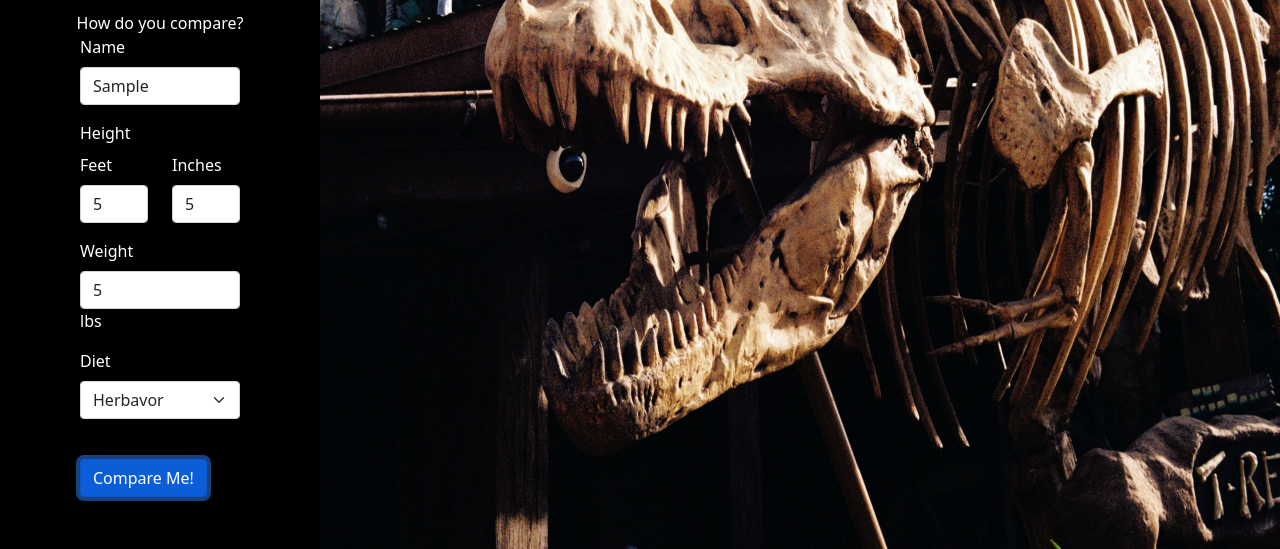
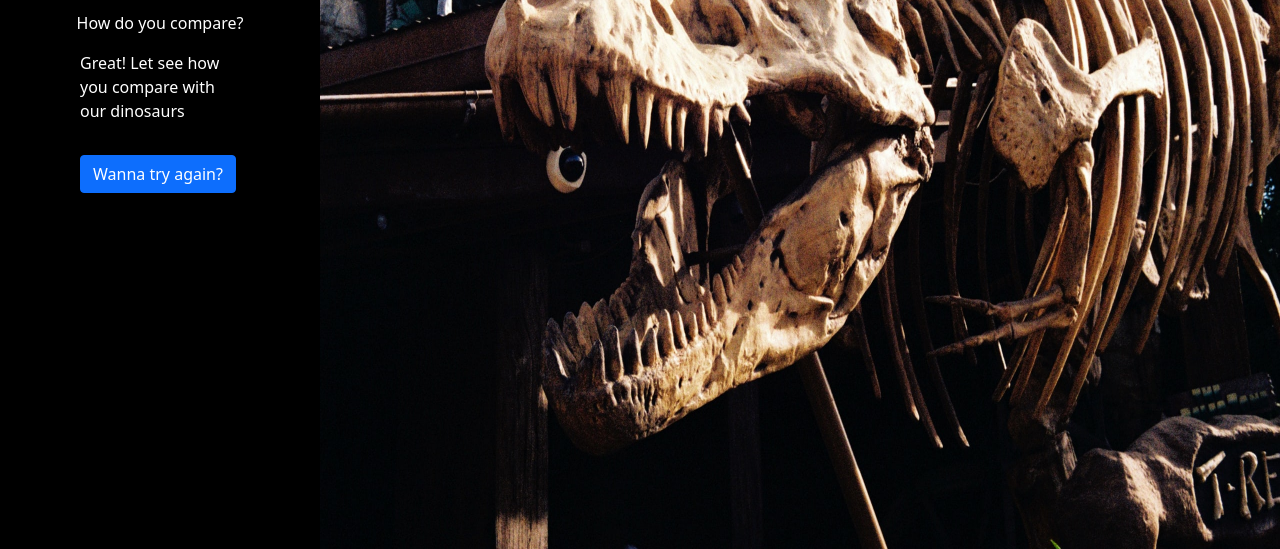
Before and after one commit to nhantran3395/udacity_intermediateJSnanodegree_chap2_final_project, a plain HTML site: page index.html in a window 1280 px wide. Both pictures are taken after typing "Sample", "5", "5", "5" into the empty fields and a click on the button "Compare Me!". Shown: the part 251-800 px from the top of the page. Drawn offline with nearby package versions, Linux system fonts and the light colour scheme.

Commit message:
feat: create infographics showing user and dinosaurs
store user input data into human object, remove form-user-info, show form-user-try-again when press on compare me

```diff
--- a/app.js
+++ b/app.js
@@ -1,23 +1,10 @@
 console.log("dinosaur rocks!")
 
-const form = document.forms["user-info"]
-
-form.addEventListener("submit", function (event) {
-  event.preventDefault()
-  const formData = new FormData(this)
-  const entries = formData.entries()
-  const data = Object.fromEntries(entries)
-
-  const userName = data["user-name"]
-  const userHeight = data["user-height-feet"]
-  const userWeight = data["user-weight"]
-  const userDiet = data["user-diet"]
-
 const human = (function () {
-    let _name = userName
-    let _height = userHeight
-    let _weight = userWeight
-    let _diet = userDiet
+  let _name
+  let _height
+  let _weight
+  let _diet
 
   function getName() {
     return _name
@@ -43,5 +30,19 @@ form.addEventListener("submit", function (event) {
   }
 })()
 
-  console.log(human)
+const formUserInfo = document.forms["user-info"]
+
+formUserInfo.addEventListener("submit", function (event) {
+  event.preventDefault()
+  const formData = new FormData(this)
+  const entries = formData.entries()
+  const data = Object.fromEntries(entries)
+
+  human.name = data["user-name"]
+  human.height = data["user-height-feet"]
+  human.weight = data["user-weight"]
+  human.diet = data["user-diet"]
+
+  formUserInfo.remove()
+  document.getElementById("form-user-try-again").style.removeProperty("display")
 })
--- a/index.html
+++ b/index.html
@@ -24,16 +24,16 @@
       <span style="color: white">How do you compare?</span>
 
       <div class="w-50 h-50">
-        <form name="user-info">
+        <form name="user-info" id="form-user-info">
           <div class="mb-3">
-            <label for="user-name" class="form-label" style="color: white"
+            <label for="input-user-name" class="form-label" style="color: white"
               >Name</label
             >
             <input
               type="input"
               class="form-control"
               name="user-name"
-              id="user-name"
+              id="input-user-name"
               maxlength="20"
               required
             />
@@ -43,7 +43,7 @@
             <span class="form-label" style="color: white">Height</span>
             <div class="col">
               <label
-                for="user-height-feet"
+                for="input-user-height-feet"
                 class="form-label"
                 style="color: white"
                 >Feet</label
@@ -52,13 +52,13 @@
                 type="number"
                 class="form-control"
                 name="user-height-feet"
-                id="user-height-feet"
+                id="input-user-height-feet"
                 required
               />
             </div>
             <div class="col">
               <label
-                for="user-height-inches"
+                for="input-user-height-inches"
                 class="form-label"
                 style="color: white"
                 >Inches</label
@@ -67,39 +67,65 @@
                 type="number"
                 class="form-control"
                 name="user-height-inches"
-                id="user-height-inches"
+                id="input-user-height-inches"
                 required
               />
             </div>
           </div>
 
           <div class="mb-3">
-            <label for="user-weight" class="form-label" style="color: white"
+            <label
+              for="input-user-weight"
+              class="form-label"
+              style="color: white"
               >Weight</label
             >
             <input
               type="number"
               class="form-control"
               name="user-weight"
-              id="user-weight"
+              id="input-user-weight"
               required
             />
             <span style="color: white">lbs</span>
           </div>
 
           <div class="mb-3">
-            <label for="user-diet" class="form-label" style="color: white"
+            <label for="input-user-diet" class="form-label" style="color: white"
               >Diet</label
             >
-            <select class="form-select" id="user-diet" name="user-diet">
+            <select class="form-select" id="input-user-diet" name="user-diet">
               <option value="herbavor">Herbavor</option>
               <option value="omnivor">Omnivor</option>
               <option value="carnivo">Carnivo</option>
             </select>
           </div>
 
-          <button type="submit" class="btn btn-primary mt-4" id="button-login">
+          <button
+            type="submit"
+            class="btn btn-primary mt-4"
+            id="button-user-compare-me"
+          >
             Compare Me!
+          </button>
+        </form>
+
+        <form
+          name="user-try-again"
+          id="form-user-try-again"
+          style="display: none"
+          class="mt-3"
+        >
+          <p style="color: white">
+            Great! Let see how you compare with our dinosaurs
+          </p>
+
+          <button
+            type="submit"
+            class="btn btn-primary mt-3"
+            id="button-user-compare-me"
+          >
+            Wanna try again?
           </button>
         </form>
       </div>
```
Lines whose indentation alone changed are shown as unchanged.
